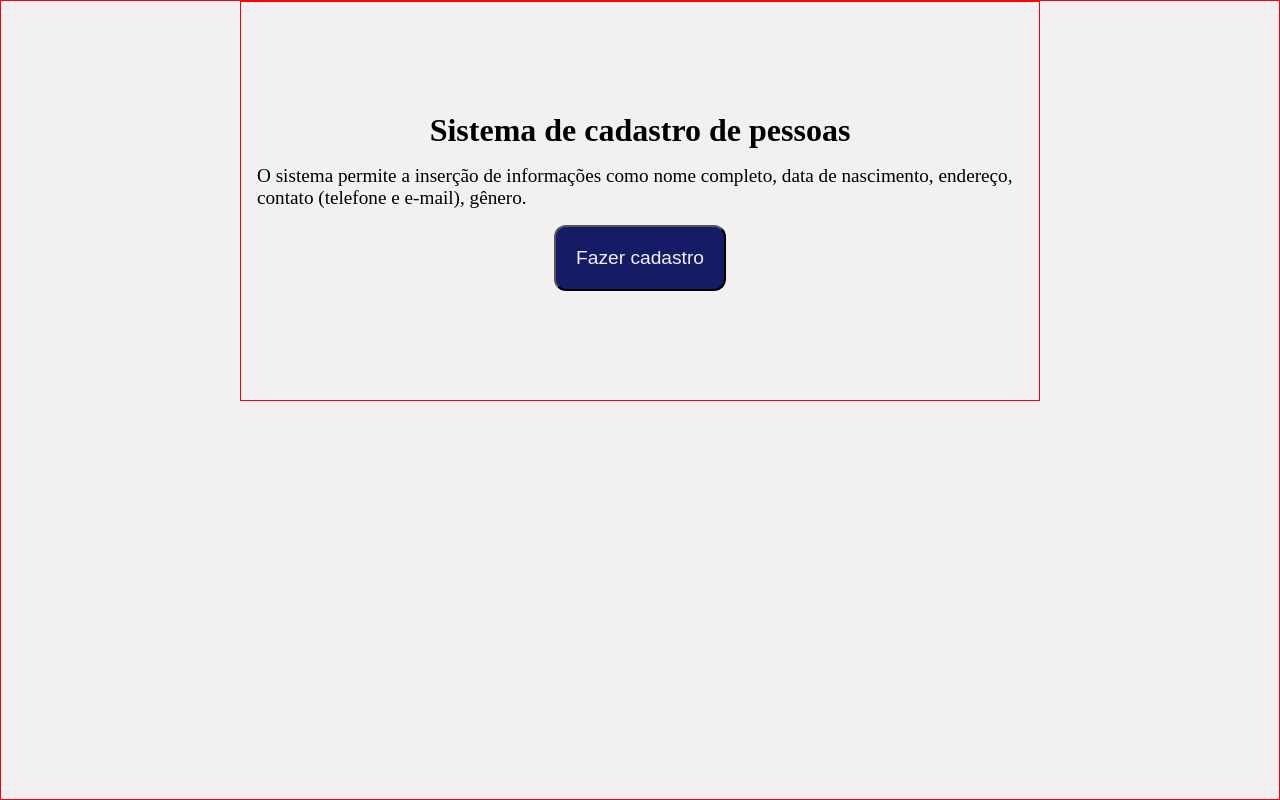
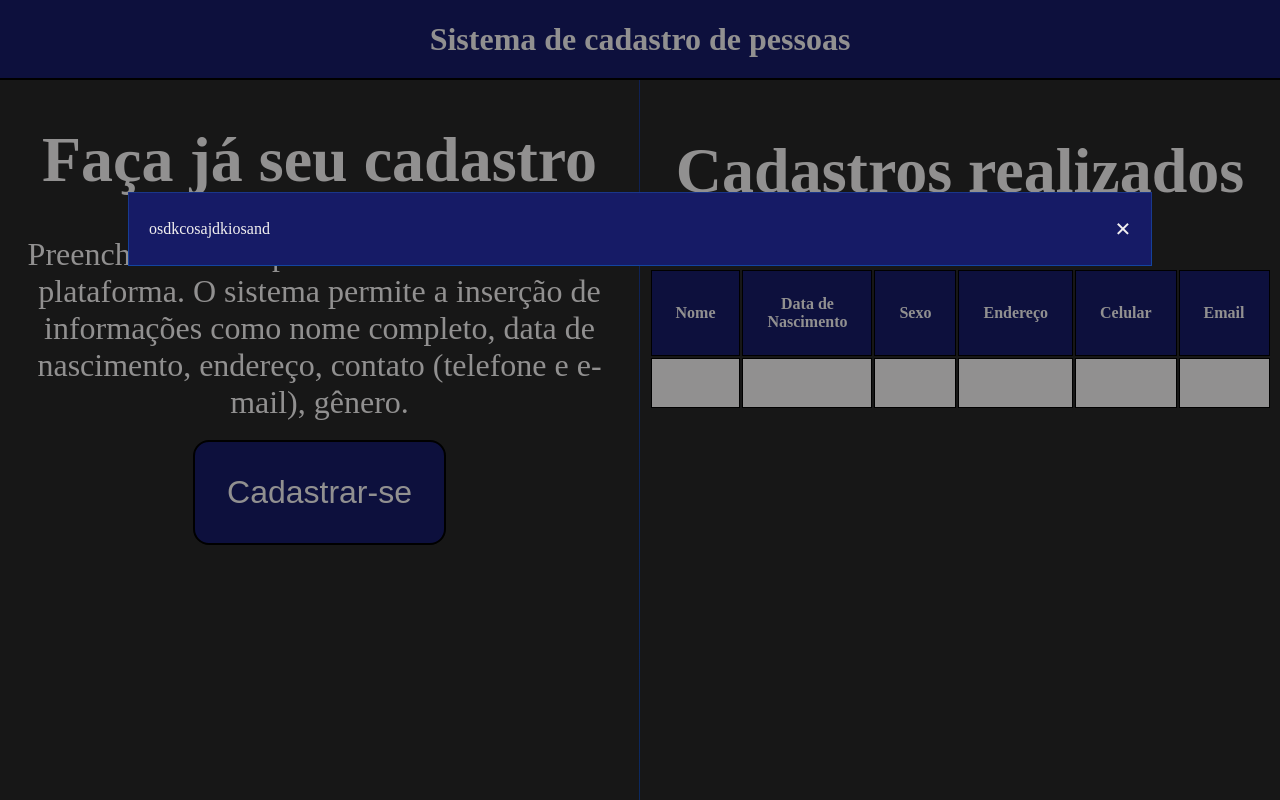
Before and after one commit to muriloCoelho1212/treinamento-desafio-01, a plain HTML site: page treinamento-desafio-01/index.html in a window 1280 px wide. Drawn offline with Linux system fonts and the light colour scheme.

Commit message:
estilizando o site e iniciando o js

```diff
--- a/treinamento-desafio-01/index.html
+++ b/treinamento-desafio-01/index.html
@@ -7,18 +7,56 @@
     <title>Início</title>
 </head>
 <body>
+    <header>
+        <div class="titulo">
+            <h1 class="titulo-principal">Sistema de cadastro de pessoas</h1>
+        </div>
+    </header>
     <main>
-        <div class="principal">
-            <div class="descricao-sistema">
-                <h1 id="titulo-descricao-principal">Sistema de cadastro de pessoas</h1>
-                <p id="descricao-principal">O sistema permite a inserção de informações como nome completo, data de nascimento, endereço, contato (telefone e e-mail), gênero.</p>
-                <a href="./cadastro.html" target="_blank" id="link-principal">
-                    <button title="Cadastrar" id="botao-principal">
-                        <p>Fazer cadastro</p>
-                    </button>
-                </a>
+        <div class="left">
+            <div class="card-left">
+                <div class="card-descricao-sistema">
+                    <h2 class="titulo-sistema">Faça já seu cadastro</h2>
+                    <p class="descricao-sistema">
+                        Preencha os dados para se cadastrar em nossa plataforma. O sistema permite a inserção de informações como nome completo, data de nascimento, endereço, contato (telefone e e-mail), gênero.
+                    </p>
+                </div>
+                <button class="botao-cadastrar" id="botao-cadastrar" onclick="modalCadastro()">Cadastrar-se</button>
+            </div>
+        </div>
+        <div class="right">
+            <div class="card-right">
+                <div class="card-historico-cadastros">
+                    <h2 class="titulo-historico-cadastros">Cadastros realizados</h2>
+                    <table>
+                        <tr>
+                            <th class="cabecalho-tabela">Nome</th>
+                            <th class="cabecalho-tabela">Data de Nascimento</th>
+                            <th class="cabecalho-tabela">Sexo</th>
+                            <th class="cabecalho-tabela">Endereço</th >
+                            <th class="cabecalho-tabela">Celular</th>
+                            <th class="cabecalho-tabela">Email</th>
+                        </tr>
+                        <tr>
+                            <td class="item-tabela" id="nome"></td>
+                            <td class="item-tabela" id="dataNasc"></td>
+                            <td class="item-tabela" id="sexo"></td>
+                            <td class="item-tabela" id="endereco"></td>
+                            <td class="item-tabela" id="celular"></td>
+                            <td class="item-tabela" id="email"></td>
+                        </tr>
+                    </table>
+                </div>
             </div>
         </div>
     </main>
+
+    <div id="modal-cadastro" class="modal">
+        <div class="modal-conteudo">
+            <p>osdkcosajdkiosand</p>
+            <span id="close" class="close-modal">&times;</span>
+        </div>
+    </div>
+    <script src="./script.js"></script>
 </body>
 </html>
--- a/treinamento-desafio-01/script.js
+++ b/treinamento-desafio-01/script.js
@@ -1,6 +1,15 @@
-function cadastro(){
-    var nome = document.getElementById('#nome')
-    var nomeTabela = document.getElementById('#nomeTabela')
+function modalCadastro(){
+    let modal = document.getElementById('modal-cadastro')
+    let span = document.getElementById('close')
 
-    nomeTabela.innerHTML = nome
+    modal.style.display = "block"
+
+    span.onclick = function(){
+        modal.style.display = "none"
+    }
+    // window.onclick = function(event) {
+    //     if(event.target == modal){
+    //         modal.style.display = "none"
+    //     }
+    // }
 }
--- a/treinamento-desafio-01/style.css
+++ b/treinamento-desafio-01/style.css
@@ -1,78 +1,174 @@
+/* global */
+
 *{
-    margin: 0;
     padding: 0;
     box-sizing: border-box;
+    margin: 0;
 }
 
 :root{
-    --background: #f2f0f0;
-    --cor-botao: #161b66;
+    --textColor: #f2f0f0;
+    --backgroundHeader: #161b66;
+    --backgroundColorModal: #424242;
+    --backgroundColor: #272727;
+    --textColorDark: #0e0e0e;
 }
 
-main{
-    width: 100vw;
-    height: 100vh;
-    border: 1px solid red;
+
+/* header */
+
+header{
+    background-color: var(--backgroundHeader);
+    color: var(--textColor);
+    padding: 16px;
+    border-bottom: 2px solid #000;
+    height: 10vh;
     display: flex;
-    justify-content: center;
-    background-color: var(--background);
-}
-
-.principal{
-    width: 800px;
-    height: 400px;
-    border: 1px solid red;
-    padding: 16px;
-    display: flex;
-    flex-direction: column;
     justify-content: center;
 }
 
-.descricao-sistema{
+.titulo {
+    display: flex;
+    align-items: center;
+    justify-content: center;
+}
+
+/* main */
+
+main{
+    display: flex;
+}
+
+/* main left */
+
+.left {
+    background-color: var(--backgroundColor);
+    color: var(--textColor);
+    border-right: 1px solid;
+    border-image: linear-gradient(#1a3689, #1344a0 ) 1;
+    width: 50vw;
+    height: 90vh;
+}
+
+.card-left{
+    height: 100%;
+    display: flex;
+    align-items: center;
+    flex-direction: column;
+    padding: 24px;
+}
+
+.card-descricao-sistema{
+    height: 50%;
     display: flex;
     flex-direction: column;
-    gap: 16px;
     align-items: center;
+    justify-content: space-around;
 }
 
-#titulo-descricao-principal{
+.titulo-sistema{
+    font-size: 4em;
+}
+
+.descricao-sistema{
+    text-align: center;
     font-size: 2em;
 }
 
-#descricao-principal{
-    font-size: 1.2em;
+.botao-cadastrar{
+    background-color: var(--backgroundHeader);
+    padding: 32px;
+    font-size: 2em;
+    color: var(--textColor);
+    border-radius: 16px;
+    border: 2px solid #000;
 }
 
-#botao-principal{
-    padding: 20px;
-    border-radius: 12px;
-    font-size: 1.2em;
-    background-color: var(--cor-botao);
-    color: var(--background);
+/* main right */
+
+.right{
+    background-color: var(--backgroundColor);
+    color: var(--textColor);
+    width: 50vw;
+    height: 90vh;
 }
 
-#link-principal{
-    cursor: pointer;
+.card-right{
+    height: 100%;
+    display: flex;
+    align-items: center;
+    flex-direction: column;
+    padding: 24px;
 }
 
-form{
+.card-historico-cadastros{
+    height: 50%;
     display: flex;
     flex-direction: column;
-    justify-content: center;
-    padding: 12px;
-    width: 60vw;
-    height: 40vh;
+    align-items: center;
+    justify-content: space-around;
 }
 
-input{
-    height: 24px;
+.titulo-historico-cadastros{
+    font-size: 4em;
 }
 
-table, th, td{
-    border: 1px solid black;
+/* tabela */
+
+.cabecalho-tabela{
+    padding: 24px;
+    text-align: center;
+    border: 1px solid #000;
+    background-color: var(--backgroundHeader);
 }
 
-td{
+.item-tabela{
+    padding: 24px;
+    text-align: center;
+    border: 1px solid #000;
+    background-color: var(--textColor);
+    color: var(--textColorDark);
+}
+
+tr:nth-child(even) {
+    background-color: #ce1616;
+  }
+
+/* modal de cadastro */
+
+.modal {
+    display: block; /* Hidden by default */
+    position: fixed; /* Stay in place */
+    top: 0;
+    width: 100%; /* Full width */
+    height: 100%; /* Full height */
+    background-color: #00000066; /* Black w/ opacity */
+ }
+
+ .modal-conteudo {
+    background-color: var(--backgroundHeader);
+    margin: 15% auto; /* 15% from the top and centered */
     padding: 20px;
-    font-size: 1.2rem;
-}
+    border: 1px solid;
+    border-image: linear-gradient(#1a3689, #1344a0 ) 1;
+    width: 80%; /* Could be more or less, depending on screen size */
+    display: flex;
+    align-items: center;
+    justify-content: space-between;
+    color: var(--textColor);
+  }
+
+  .close-modal {
+    color: var(--textColor);
+    font-size: 28px;
+    font-weight: bold;
+  }
+
+  .close-modal:hover,
+  .close-modal:focus {
+    color: var(--textColorDark);
+    text-decoration: none;
+    cursor: pointer;
+    display: flex;
+    transition: .5s;
+  }
```
Also changed, not shown: treinamento-desafio-01/cadastro.html (+1 -29 lines), treinamento-desafio-01/cadastro.css (added).
